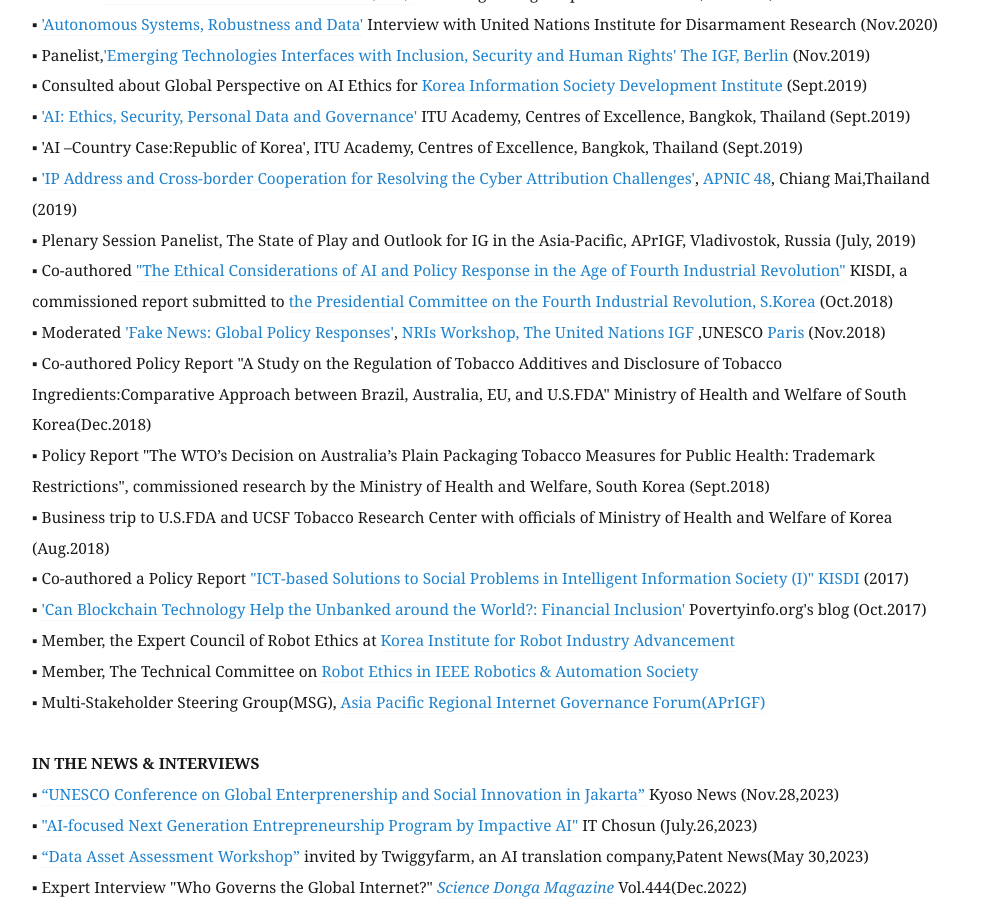
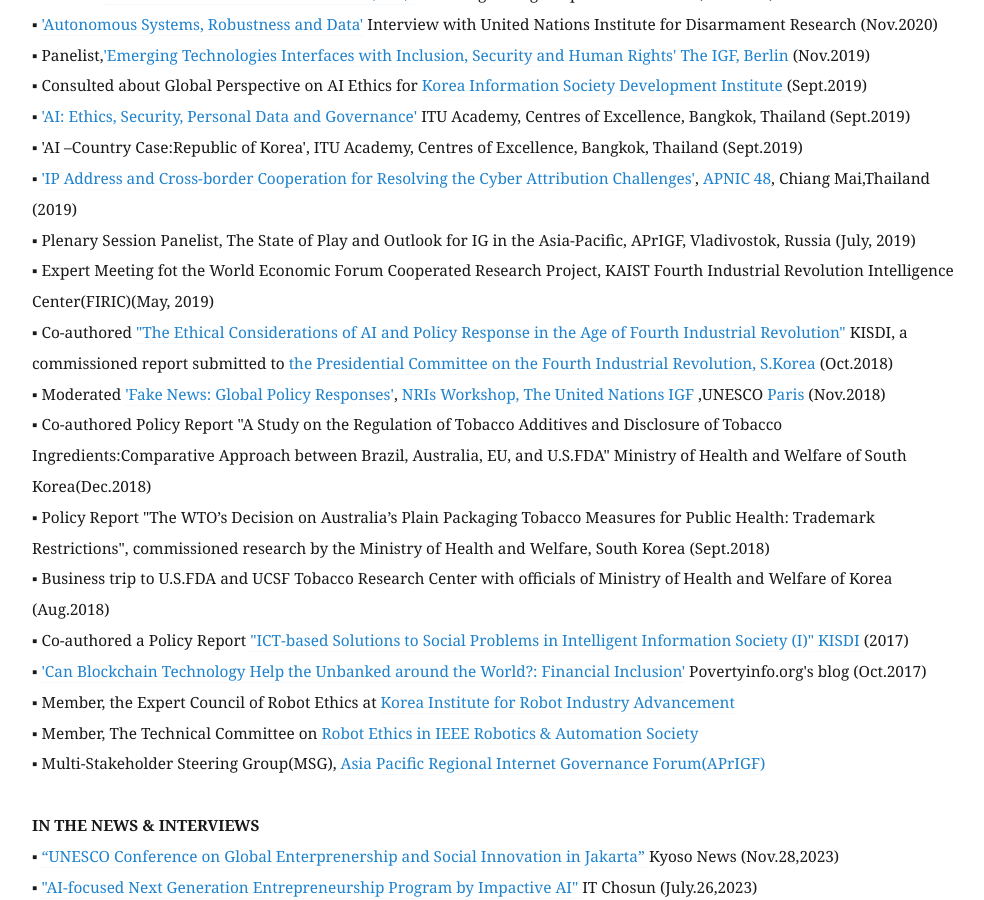
Before and after one commit to eunchangchoi/eunchangchoi.github.io, a Jekyll site: the page built from index.md, in a window 1280 px wide and 900 px high, scrolled down 7566 px. Shown: the whole window, without its empty margins (68-1052 px from the left). Built offline with Jekyll 4.4.1, drawn with Linux system fonts in a browser that asks for light colours.

Commit message:
Update index.md

```diff
--- a/index.md
+++ b/index.md
@@ -172,6 +172,7 @@
 ▪ 'AI –Country Case:Republic of Korea', ITU Academy, Centres of Excellence, Bangkok, Thailand (Sept.2019)<br>
 ▪ <a href="https://youtu.be/uRsC_ypHGCg?t=1348">'IP Address and Cross-border Cooperation for Resolving the Cyber Attribution Challenges'</a>, <a href="https://conference.apnic.net/48/program/schedule/#/day/6/cooperation-sig"> APNIC 48</a>, Chiang Mai,Thailand (2019) <br>
 ▪ Plenary Session Panelist, The State of Play and Outlook for IG in the Asia-Pacific, APrIGF, Vladivostok, Russia (July, 2019)<br>
+▪ Expert Meeting fot the World Economic Forum Cooperated Research Project, KAIST Fourth Industrial Revolution Intelligence Center(FIRIC)(May, 2019) <br>
 ▪ Co-authored <a href="https://bit.ly/3qgZ63S">"The Ethical Considerations of AI and Policy Response in the Age of Fourth Industrial Revolution"</a> KISDI,  a commissioned report submitted to <a href="https://policy.nl.go.kr/cmmn/FileDown.do?atchFileId=221994&fileSn=63436">the Presidential Committee on the Fourth Industrial Revolution, S.Korea</a> (Oct.2018) <br>
 ▪ Moderated <a href="https://www.youtube.com/watch?v=quo1DLyitf8&feature=youtu.be&t=1004">'Fake News: Global Policy Responses'</a>, <a href="https://www.intgovforum.org/en/content/igf-2018-day-2-salle-xii-nri-session-on-fakenews"> NRIs Workshop, The United Nations IGF </a>,UNESCO <a href="https://igf2018.fr/"> Paris </a>(Nov.2018) <br>
 ▪ Co-authored Policy Report "A Study on the Regulation of Tobacco Additives and Disclosure of Tobacco Ingredients:Comparative Approach between Brazil, Australia, EU, and U.S.FDA" Ministry of Health and Welfare of South Korea(Dec.2018) <br>
```
